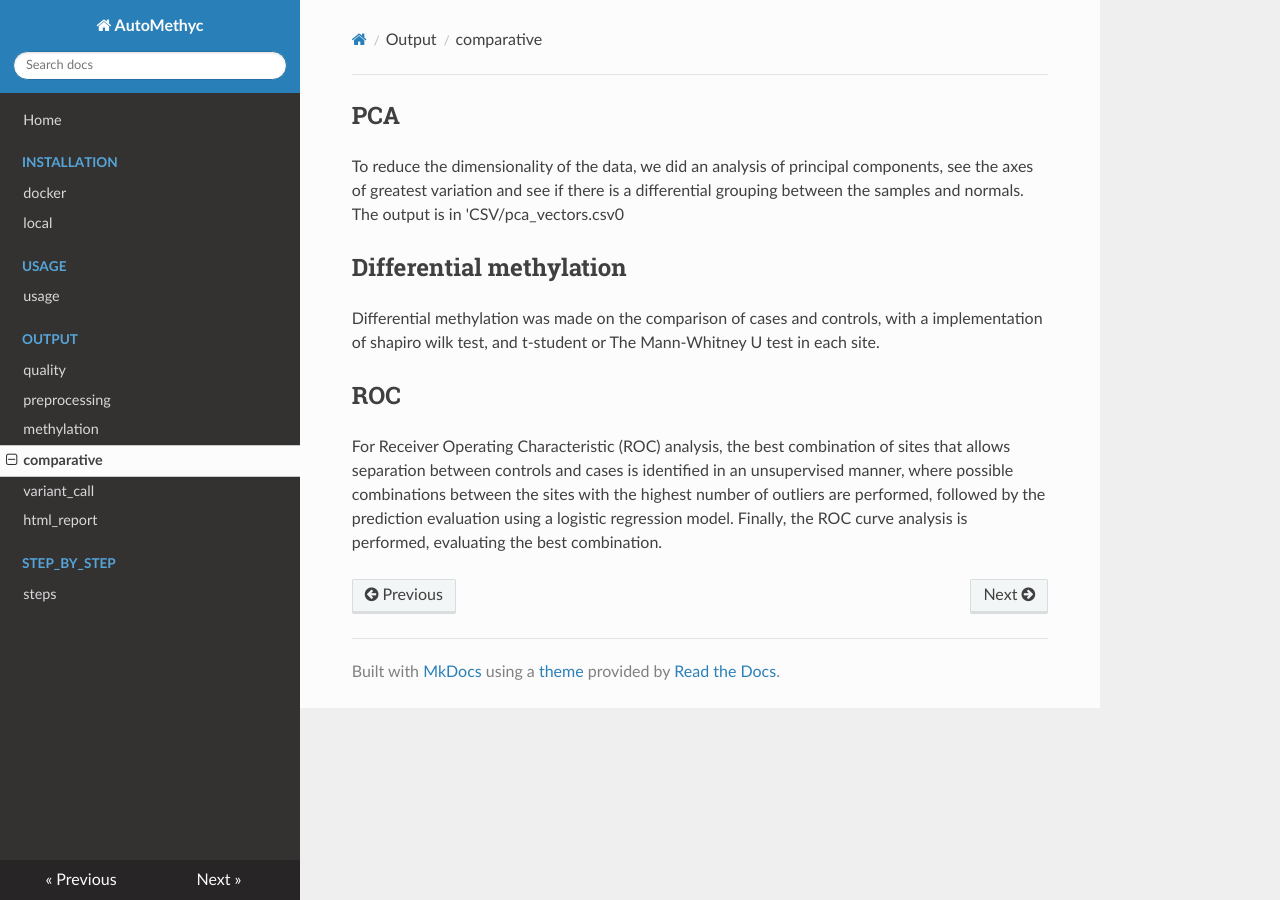
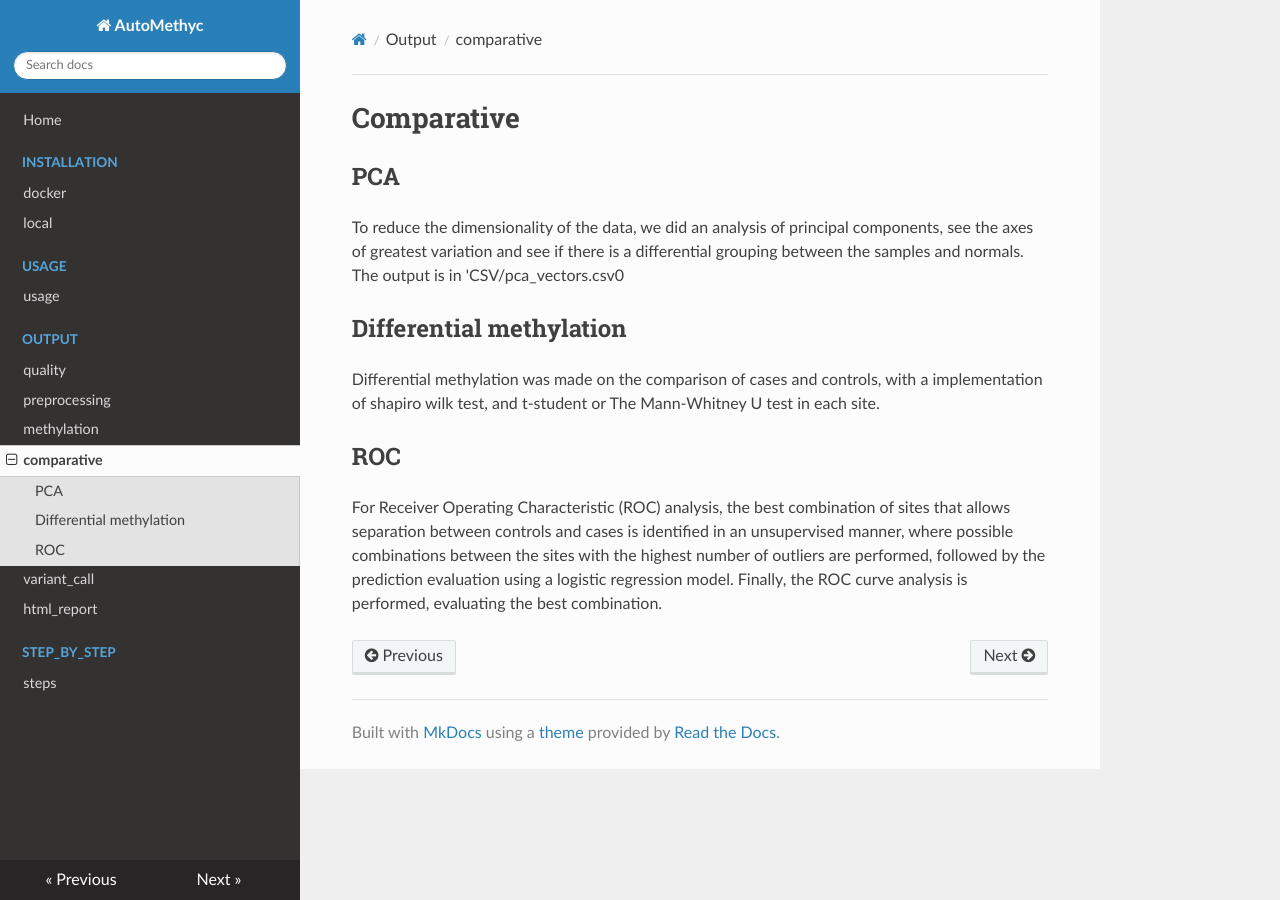
Before and after one commit to FerAmbriz/AutoMethyc, an MkDocs documentation site: the page built from docs/docs/Output/comparative.md, in a window 1280 px wide. Built offline with MkDocs 1.6.1, drawn with Linux system fonts in a browser that asks for light colours; nearby versions of some CDN libraries.

Commit message:
Update comparative.md

```diff
--- a/docs/docs/Output/comparative.md
+++ b/docs/docs/Output/comparative.md
@@ -1,3 +1,4 @@
+# Comparative
 ## PCA
 To reduce the dimensionality of the data, we did an analysis of
 principal components, see the axes of greatest variation and see if
```
